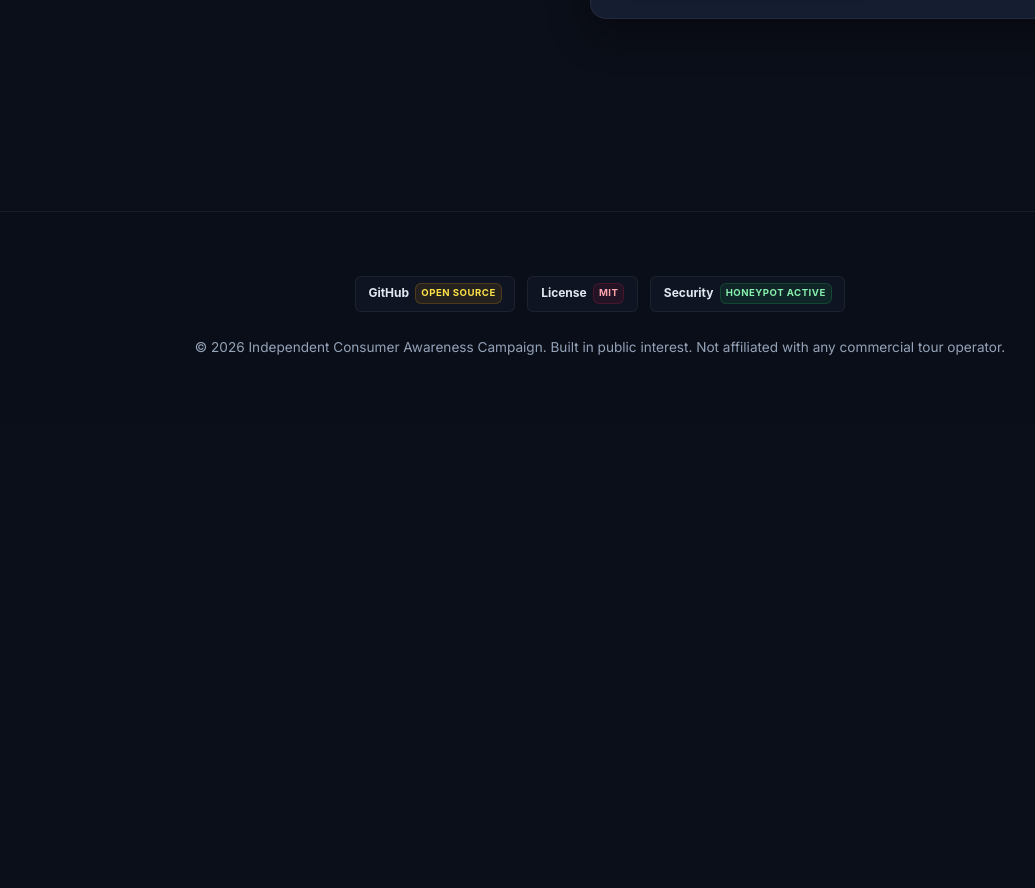
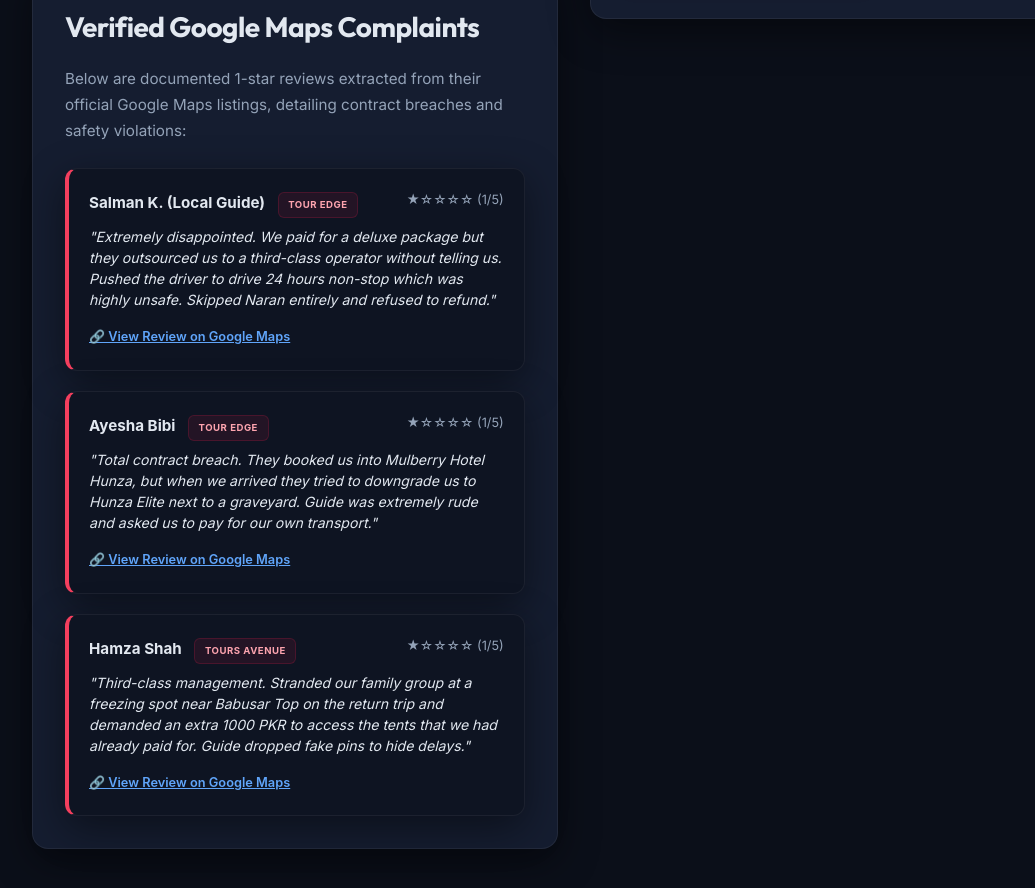
Before and after one commit to UsamaIslam/pakistan-tour-scam-awareness, a website: page public/index.html in a window 1280 px wide. Shown: the part 1827-2715 px from the top of the page, without its empty margins (40-1075 px from the left). Before the commit the page ends 2250 px from the top, so only its background shows below. Drawn offline with Linux system fonts and the light colour scheme; no server answers.

Commit message:
Add Verified Google Maps Complaints ledger card to home dashboard

```diff
--- a/public/index.html
+++ b/public/index.html
@@ -184,6 +184,64 @@
                         </a>
                     </div>
                 </section>
+
+                <section class="card" id="google-reviews-ledger">
+                    <h2>Verified Google Maps Complaints</h2>
+                    <p>Below are documented 1-star reviews extracted from their official Google Maps listings, detailing contract breaches and safety violations:</p>
+
+                    <div style="display: flex; flex-direction: column; gap: 1.25rem; margin-top: 1.5rem;">
+                        <!-- Review 1 -->
+                        <div class="link-card" style="border-left: 4px solid var(--primary-red); padding: 1.25rem;">
+                            <div style="display: flex; justify-content: space-between; align-items: flex-start; flex-wrap: wrap; gap: 0.5rem; margin-bottom: 0.5rem;">
+                                <div>
+                                    <strong style="color: var(--text-main); font-size: 0.95rem;">Salman K. (Local Guide)</strong>
+                                    <span class="label-red" style="margin-left: 0.5rem; font-size: 0.6rem;">Tour Edge</span>
+                                </div>
+                                <span style="font-size: 0.8rem; color: var(--text-muted);">★☆☆☆☆ (1/5)</span>
+                            </div>
+                            <p style="font-size: 0.88rem; line-height: 1.5; color: var(--text-main); margin-bottom: 0.75rem; font-style: italic;">
+                                "Extremely disappointed. We paid for a deluxe package but they outsourced us to a third-class operator without telling us. Pushed the driver to drive 24 hours non-stop which was highly unsafe. Skipped Naran entirely and refused to refund."
+                            </p>
+                            <a href="https://www.google.com/maps/search/?api=1&query=Tour+Edge+Siddique+Trade+Center+Lahore" target="_blank" style="font-size: 0.8rem; text-decoration: underline; font-weight: 600; color: var(--link-color);">
+                                🔗 View Review on Google Maps
+                            </a>
+                        </div>
+
+                        <!-- Review 2 -->
+                        <div class="link-card" style="border-left: 4px solid var(--primary-red); padding: 1.25rem;">
+                            <div style="display: flex; justify-content: space-between; align-items: flex-start; flex-wrap: wrap; gap: 0.5rem; margin-bottom: 0.5rem;">
+                                <div>
+                                    <strong style="color: var(--text-main); font-size: 0.95rem;">Ayesha Bibi</strong>
+                                    <span class="label-red" style="margin-left: 0.5rem; font-size: 0.6rem;">Tour Edge</span>
+                                </div>
+                                <span style="font-size: 0.8rem; color: var(--text-muted);">★☆☆☆☆ (1/5)</span>
+                            </div>
+                            <p style="font-size: 0.88rem; line-height: 1.5; color: var(--text-main); margin-bottom: 0.75rem; font-style: italic;">
+                                "Total contract breach. They booked us into Mulberry Hotel Hunza, but when we arrived they tried to downgrade us to Hunza Elite next to a graveyard. Guide was extremely rude and asked us to pay for our own transport."
+                            </p>
+                            <a href="https://www.google.com/maps/search/?api=1&query=Tour+Edge+Siddique+Trade+Center+Lahore" target="_blank" style="font-size: 0.8rem; text-decoration: underline; font-weight: 600; color: var(--link-color);">
+                                🔗 View Review on Google Maps
+                            </a>
+                        </div>
+
+                        <!-- Review 3 -->
+                        <div class="link-card" style="border-left: 4px solid var(--primary-red); padding: 1.25rem;">
+                            <div style="display: flex; justify-content: space-between; align-items: flex-start; flex-wrap: wrap; gap: 0.5rem; margin-bottom: 0.5rem;">
+                                <div>
+                                    <strong style="color: var(--text-main); font-size: 0.95rem;">Hamza Shah</strong>
+                                    <span class="label-red" style="margin-left: 0.5rem; font-size: 0.6rem;">Tours Avenue</span>
+                                </div>
+                                <span style="font-size: 0.8rem; color: var(--text-muted);">★☆☆☆☆ (1/5)</span>
+                            </div>
+                            <p style="font-size: 0.88rem; line-height: 1.5; color: var(--text-main); margin-bottom: 0.75rem; font-style: italic;">
+                                "Third-class management. Stranded our family group at a freezing spot near Babusar Top on the return trip and demanded an extra 1000 PKR to access the tents that we had already paid for. Guide dropped fake pins to hide delays."
+                            </p>
+                            <a href="https://www.google.com/maps/search/?api=1&query=Tours+Avenue+Main+Boulevard+Liberty+Chowk+Gulberg+Lahore" target="_blank" style="font-size: 0.8rem; text-decoration: underline; font-weight: 600; color: var(--link-color);">
+                                🔗 View Review on Google Maps
+                            </a>
+                        </div>
+                    </div>
+                </section>
             </div>
 
             <!-- Right Column: Live Feed & About Campaign -->
```
